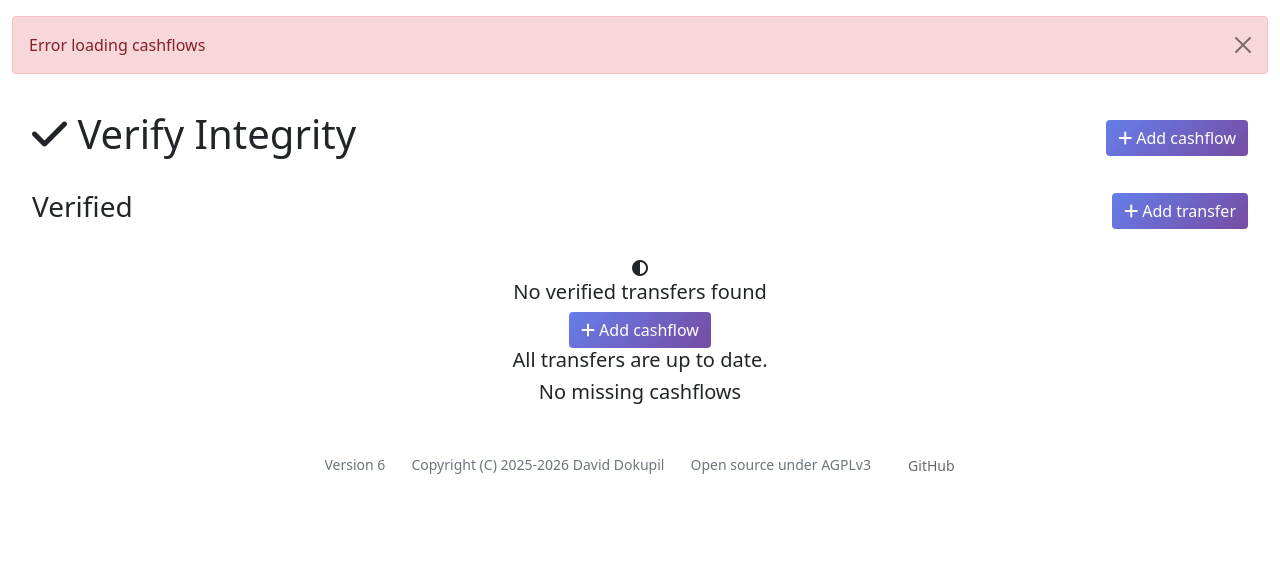
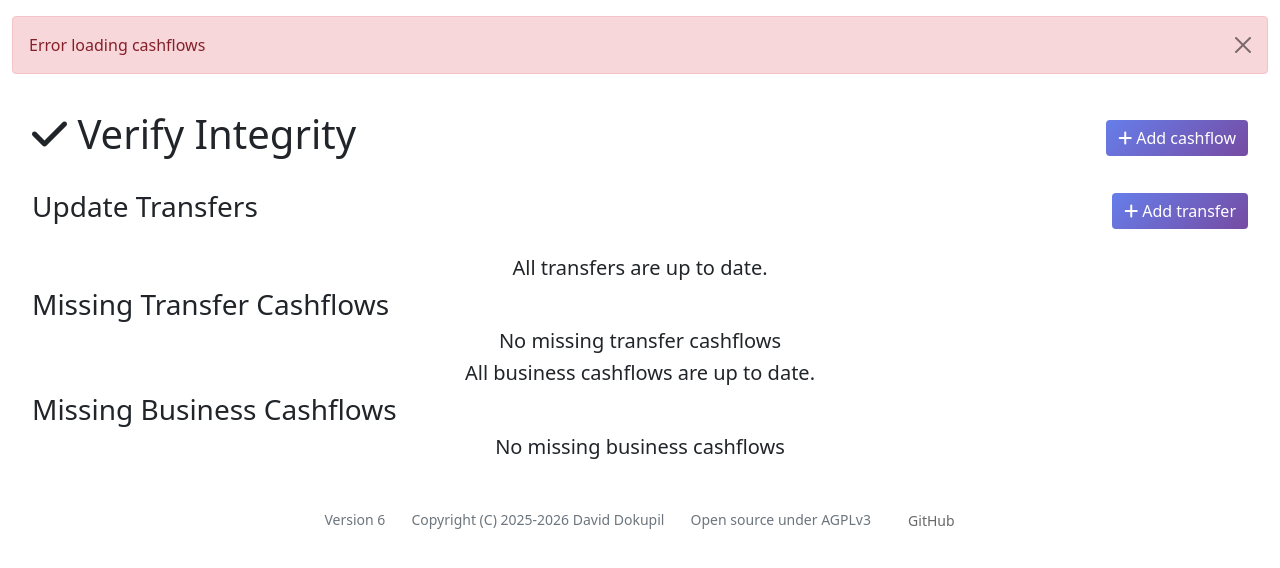
Before and after one commit to ddokupil12/personal-transaction-app, a Flask app: page /cashflows/verify in a window 1280 px wide. Shown: the part 56-624 px from the top of the page. Run offline with Flask 3, Linux system fonts and the light colour scheme; data that the repository does not hold is empty; parts of the project's set-up code (start-up, migrations or seed data) failed here and were passed over; some libraries are stand-ins or nearby versions.

Commit message:
Added business cashflows to verify

```diff
--- a/controllers/cashflow_controller.py
+++ b/controllers/cashflow_controller.py
@@ -39,7 +39,11 @@ class CashflowController:
 
     @staticmethod
     def get_transfers():
-        return CashflowModel.get_transfers()
+        return CashflowModel.get_cashflows_by_type('Transfer')
+
+    @staticmethod
+    def get_business_cashflows():
+        return CashflowModel.get_cashflows_by_type('Business')
 
     @classmethod
     def verify_transfers(cls):
@@ -59,12 +63,37 @@ class CashflowController:
         return verified, update
 
     @classmethod
-    def get_missing_cashflows(cls):
-        transfers = TransactController.get_transfers()
+    def verify_business_cashflows(cls):
+        business_cashflows = cls.get_business_cashflows()
+        verified = []
+        update = []
+        for i in business_cashflows:
+            if (i['expenseamount'] + i['incomeamount'] >= 0
+                    and i['expensedate'] == i['incomedate']
+                    and i['expensecategory'] == i['incomecategory']
+                    and i['expenseamount'] < 0
+                    and i['incomeamount'] > 0):
+                verified.append(i)
+            else:
+                update.append(i)
+
+        return verified, update
+
+    @classmethod
+    def _filter_cashflows(cls, cashflows):
+        # For get_missing_cashflows()
         expense_ids = cls.get_expense_ids()
         income_ids = cls.get_income_ids()
-        result = [i for i in transfers if i['transactionid'] not in expense_ids and i['transactionid'] not in income_ids]
+        result = [i for i in cashflows if i['transactionid'] not in expense_ids and i['transactionid'] not in income_ids]
         return result
+
+    @classmethod
+    def get_missing_cashflows(cls):
+        t_transfer = TransactController.get_transfers()
+        t_business = TransactController.get_business_transacts()
+        res_transfer = cls._filter_cashflows(t_transfer)
+        res_business = cls._filter_cashflows(t_business)
+        return res_transfer, res_business
 
     @staticmethod
     def get_expense_ids():
@@ -73,3 +102,18 @@ class CashflowController:
     @staticmethod
     def get_income_ids():
         return [i['income'] for i in CashflowModel.get_income_ids()]
+
+    @staticmethod
+    def add_journal_entry(*args):
+        # Each transaction is a tuple
+        # Accepts an arbitrary number of tuples
+        # Salary example
+        # Expenses
+        # -50 McDonald's with friends
+        #       Revenue
+        #       +10 Friend 1 paid back
+        #       +20 Friend 2 paid back
+        #
+        # Log each transaction independently, then log the cashflows
+        #
+        pass
--- a/models/cashflow_model.py
+++ b/models/cashflow_model.py
@@ -30,7 +30,7 @@ class CashflowModel:
         """, (expenseid, incomeid, type_), return_id=False)
 
     @staticmethod
-    def get_transfers():
+    def get_cashflows_by_type(type_):
         return db_fetchall("""
             SELECT t.transactionid as expensetransactionid,
                 t.transactiondate as expensedate, t.amount as expenseamount,
@@ -41,9 +41,9 @@ class CashflowModel:
             FROM transact t
             JOIN cashflow r1 on t.transactionid = r1.expense
             JOIN transact t2 on r1.income = t2.transactionid
-            WHERE r1.type_ = 'Transfer'
+            WHERE r1.type_ = %s
             ORDER BY t.transactiondate DESC, t.transactionid DESC;
-        """)
+        """, (type_,))
 
     @staticmethod
     def get_expense_ids():
--- a/routes/cashflow_routes.py
+++ b/routes/cashflow_routes.py
@@ -25,7 +25,9 @@ def add_cashflow():
         CashflowController.add_cashflow(expenseid, incomeid, type_)
         return log_success(Model.cashflow, Action.add)
     else:
-        transactions = CashflowController.get_missing_cashflows()
+        t_missing, b_missing = CashflowController.get_missing_cashflows()
+        t_missing.extend(b_missing)
+        transactions = t_missing
         return render_template('add_edit_cashflow.html',
                                transactions=transactions,
                                types=CashflowController.get_types(),
@@ -47,21 +49,23 @@ def edit_cashflow():
 def verify():
     """Verify that account transfers are accurate and paired"""
     # Get transactions where cashflow is type transfer (Controller)
-    verified, update = CashflowController.verify_transfers()
+    t_verified, t_update = CashflowController.verify_transfers()
     # For each transfer, make sure the amounts on both sides are equal (Controller)
 
+    b_verified, b_update = CashflowController.verify_transfers()
+
     # Make sure that all transfers are cashflows, and raise exceptions for the ones that aren't (Controller)
-    missing = CashflowController.get_missing_cashflows()
+    t_missing, b_missing = CashflowController.get_missing_cashflows()
     # Suggest transfers the user can confirm to add so that all transfers are paired (Controller)
 
     # Display transfers that aren't paired (View)
     # Display transfers that are paired, but aren't accurate (View)
     # Suggest additions and revisions to the user (View)
 
-    balance_adjustment_id = CatController.get_category_by_name('Balance Adjustment')['categoryid']
-    balance_adjustments = TransactController.filter_category([balance_adjustment_id])
+    adjustment_id = CatController.get_category_by_name('Balance Adjustment')['categoryid']
+    adjustments = TransactController.filter_category([adjustment_id])
 
-    return render_template('verify_cashflows.html', verified=verified, update=update, missing=missing, balance_adjustments=balance_adjustments)
+    return render_template('verify_cashflows.html', t_update=t_update, t_missing=t_missing, b_update=b_update, b_missing=b_missing, adjustments=adjustments)
 
 @cashflow_bp.route('/cashflows/add_transfer', methods=['GET', 'POST'])
 @log_error(model=Model.cashflow, action=Action.read, pg_template='add_transfer.html', cashflows=[])
--- a/templates/verify_cashflows.html
+++ b/templates/verify_cashflows.html
@@ -8,12 +8,12 @@
         {% include 'cashflow_button.html' %}
     </div>
     <div class="d-flex justify-content-between align-items-center mb-4">
-        <h3>Verified</h3>
+        <h3>Update Transfers</h3>
         <a href="{{ url_for('cashflow.add_transfer') }}" class="btn btn-primary">
             <i class="fas fa-plus me-1"></i>Add transfer
         </a>
     </div>
-    {% if verified %}
+    {% if t_update %}
         <div class="card">
             <div class="card-body">
                 <div class="table-responsive">
@@ -48,83 +48,7 @@
                             <th class="text-end"> Amount</th>
                         </tr></thead>
                         <tbody>
-                            {% for cashflow in verified %}
-                                <tr>
-                                    <td>
-                                        {% set edit_url = url_for('cashflow.edit_cashflow') %}
-                                        {% set edit_value = None %}
-                                        {% include 'edit_button.html' %}
-                                    </td>
-                                    <td>{{cashflow.type_}}</td>
-                                    <td>{{ cashflow.expensedate.strftime('%m/%d/%Y') }}</td>
-                                    <td>{{ cashflow.expenseacct }}</td>
-                                    <td>{{ cashflow.expensecat }}</td>
-                                    <td>{{ cashflow.expensedscr }}</td>
-                                    <td>
-                                        <span class="{{ 'balance-positive' if cashflow.expenseamount > 0 else 'balance-negative' }}">
-                                            {{ '+' if cashflow.expenseamount > 0 else '' }}${{ "{:,.2f}".format(cashflow.expenseamount) }}
-                                        </span>
-                                    </td>
-                                    <td>{{ cashflow.incomedate.strftime('%m/%d/%Y') }}</td>
-                                    <td>{{ cashflow.incomeacct }}</td>
-                                    <td>{{ cashflow.incomecat }}</td>
-                                    <td>{{ cashflow.incomedscr }}</td>
-                                    <td class="text-end">
-                                        <span class="{{ 'balance-positive' if cashflow.incomeamount > 0 else 'balance-negative' }}">
-                                            {{ '+' if cashflow.incomeamount > 0 else '' }}${{ "{:,.2f}".format(cashflow.incomeamount) }}
-                                        </span>
-                                    </td>
-                                </tr>
-                            {% endfor %}
-                        </tbody>
-                    </table>
-                </div>
-            </div>
-        </div>
-    {% else %}
-        <div class="text-center">
-            <i class="fas fa-adjust"></i>
-            <h5>No verified transfers found</h5>
-            {% include 'cashflow_button.html' %}
-        </div>
-    {% endif %}
-    {% if update %}
-        <h3>Update</h3>
-        <div class="card">
-            <div class="card-body">
-                <div class="table-responsive">
-                    <table class="table table-hover">
-                        <thead><tr>
-                            <th></th>
-                            <th></th>
-                            <th>Expense</th>
-                            <th></th>
-                            <th></th>
-                            <th></th>
-                            <th></th>
-                            <th>Income</th>
-                            <th></th>
-                            <th></th>
-                            <th></th>
-                            <th></th>
-                            <th class=""></th>
-                        </thead></tr>
-                        <thead><tr>
-                            <th>Edit</th>
-                            <th>Type</th>
-                            <th> Date</th>
-                            <th> Account</th>
-                            <th> Category</th>
-                            <th> Description</th>
-                            <th> Amount</th>
-                            <th> Date</th>
-                            <th> Account</th>
-                            <th> Category</th>
-                            <th> Description</th>
-                            <th class="text-end"> Amount</th>
-                        </tr></thead>
-                        <tbody>
-                            {% for cashflow in update %}
+                            {% for cashflow in t_update %}
                                 <tr>
                                     <td>
                                         {% set edit_url = url_for('cashflow.edit_cashflow') %}
@@ -162,8 +86,8 @@
             <h5>All transfers are up to date.</h5>
         </div>
     {% endif %}
-    {% if missing %}
-        <h3>Missing Transfer Cashflows</h3>
+    <h3>Missing Transfer Cashflows</h3>
+    {% if t_missing %}
         <div class="card">
             <div class="card-body">
                 <div class="table-responsive">
@@ -177,7 +101,7 @@
                             <th class="text-end">Amount</th>
                         </tr></thead>
                         <tbody>
-                            {% for transaction in missing %}
+                            {% for transaction in t_missing %}
                                 <tr>
                                     <td>
                                         {% set edit_url = url_for('transact.edit_transaction') %}
@@ -202,10 +126,126 @@
         </div>
     {% else %}
         <div class="text-center">
-            <h5>No missing cashflows</h5>
+            <h5>No missing transfer cashflows</h5>
         </div>
     {% endif %}
-    {% if balance_adjustments %}
+        {% if b_update %}
+        <div class="card">
+            <div class="card-body">
+                <div class="table-responsive">
+                    <table class="table table-hover">
+                        <thead><tr>
+                            <th></th>
+                            <th></th>
+                            <th>Expense</th>
+                            <th></th>
+                            <th></th>
+                            <th></th>
+                            <th></th>
+                            <th>Income</th>
+                            <th></th>
+                            <th></th>
+                            <th></th>
+                            <th></th>
+                            <th class=""></th>
+                        </thead></tr>
+                        <thead><tr>
+                            <th>Edit</th>
+                            <th>Type</th>
+                            <th> Date</th>
+                            <th> Account</th>
+                            <th> Category</th>
+                            <th> Description</th>
+                            <th> Amount</th>
+                            <th> Date</th>
+                            <th> Account</th>
+                            <th> Category</th>
+                            <th> Description</th>
+                            <th class="text-end"> Amount</th>
+                        </tr></thead>
+                        <tbody>
+                            {% for cashflow in b_update %}
+                                <tr>
+                                    <td>
+                                        {% set edit_url = url_for('cashflow.edit_cashflow') %}
+                                        {% set edit_value = None %}
+                                        {% include 'edit_button.html' %}
+                                    </td>
+                                    <td>{{cashflow.type_}}</td>
+                                    <td>{{ cashflow.expensedate.strftime('%m/%d/%Y') }}</td>
+                                    <td>{{ cashflow.expenseacct }}</td>
+                                    <td>{{ cashflow.expensecat }}</td>
+                                    <td>{{ cashflow.expensedscr }}</td>
+                                    <td>
+                                        <span class="{{ 'balance-positive' if cashflow.expenseamount > 0 else 'balance-negative' }}">
+                                            {{ '+' if cashflow.expenseamount > 0 else '' }}${{ "{:,.2f}".format(cashflow.expenseamount) }}
+                                        </span>
+                                    </td>
+                                    <td>{{ cashflow.incomedate.strftime('%m/%d/%Y') }}</td>
+                                    <td>{{ cashflow.incomeacct }}</td>
+                                    <td>{{ cashflow.incomecat }}</td>
+                                    <td>{{ cashflow.incomedscr }}</td>
+                                    <td class="text-end">
+                                        <span class="{{ 'balance-positive' if cashflow.incomeamount > 0 else 'balance-negative' }}">
+                                            {{ '+' if cashflow.incomeamount > 0 else '' }}${{ "{:,.2f}".format(cashflow.incomeamount) }}
+                                        </span>
+                                    </td>
+                                </tr>
+                            {% endfor %}
+                        </tbody>
+                    </table>
+                </div>
+            </div>
+        </div>
+    {% else %}
+        <div class="text-center">
+            <h5>All business cashflows are up to date.</h5>
+        </div>
+    {% endif %}
+    <h3>Missing Business Cashflows</h3>
+    {% if b_missing %}
+        <div class="card">
+            <div class="card-body">
+                <div class="table-responsive">
+                    <table class="table table-hover">
+                        <thead><tr>
+                            <th>Edit</th>
+                            <th>Date</th>
+                            <th>Account</th>
+                            <th>Category</th>
+                            <th>Description</th>
+                            <th class="text-end">Amount</th>
+                        </tr></thead>
+                        <tbody>
+                            {% for transaction in b_missing %}
+                                <tr>
+                                    <td>
+                                        {% set edit_url = url_for('transact.edit_transaction') %}
+                                        {% set edit_value = transaction.transactionid %}
+                                        {% include 'edit_button.html' %}
+                                    </td>
+                                    <td>{{ transaction.transactiondate.strftime('%m/%d/%Y') }}</td>
+                                    <td>{{ transaction.accountname }}</td>
+                                    <td>{{ transaction.categoryname }}</td>
+                                    <td>{{ transaction.dscr or '-' }}</td>
+                                    <td class="text-end">
+                                        <span class="{{ 'balance-positive' if transaction.amount > 0 else 'balance-negative' }}">
+                                            {{ '+' if transaction.amount > 0 else '' }}${{ "{:,.2f}".format(transaction.amount) }}
+                                        </span>
+                                    </td>
+                                </tr>
+                            {% endfor %}
+                        </tbody>
+                    </table>
+                </div>
+            </div>
+        </div>
+    {% else %}
+        <div class="text-center">
+            <h5>No missing business cashflows</h5>
+        </div>
+    {% endif %}
+    {% if adjustments %}
     <h3>Balance Adjustments</h3>
         <div class="card">
             <div class="card-body">
@@ -220,7 +260,7 @@
                             <th class="text-end">Amount</th>
                         </tr></thead>
                         <tbody>
-                            {% for transaction in balance_adjustments %}
+                            {% for transaction in adjustments %}
                                 <tr>
                                     <td>
                                         {% set edit_url = url_for('transact.edit_transaction') %}
```
